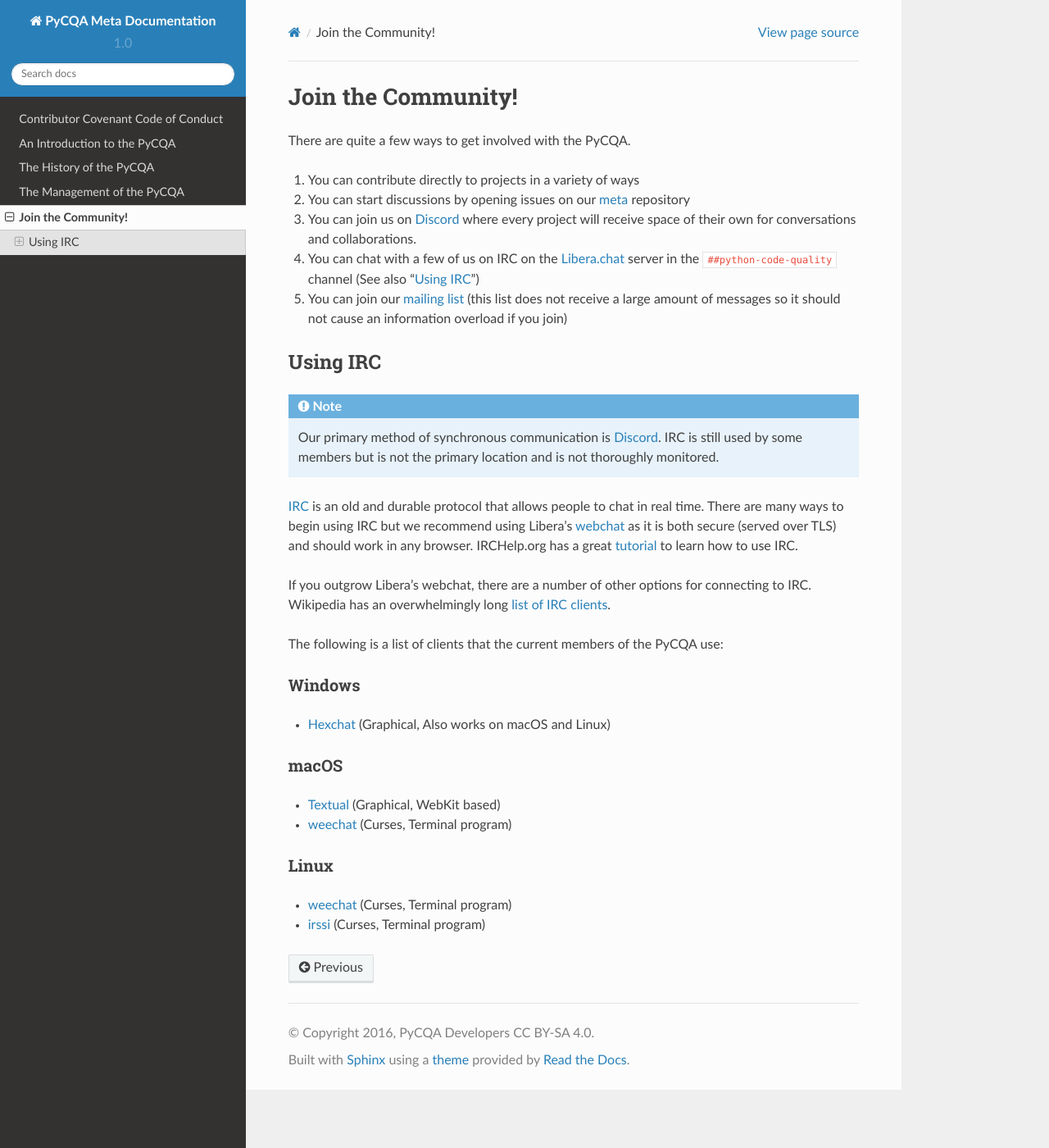
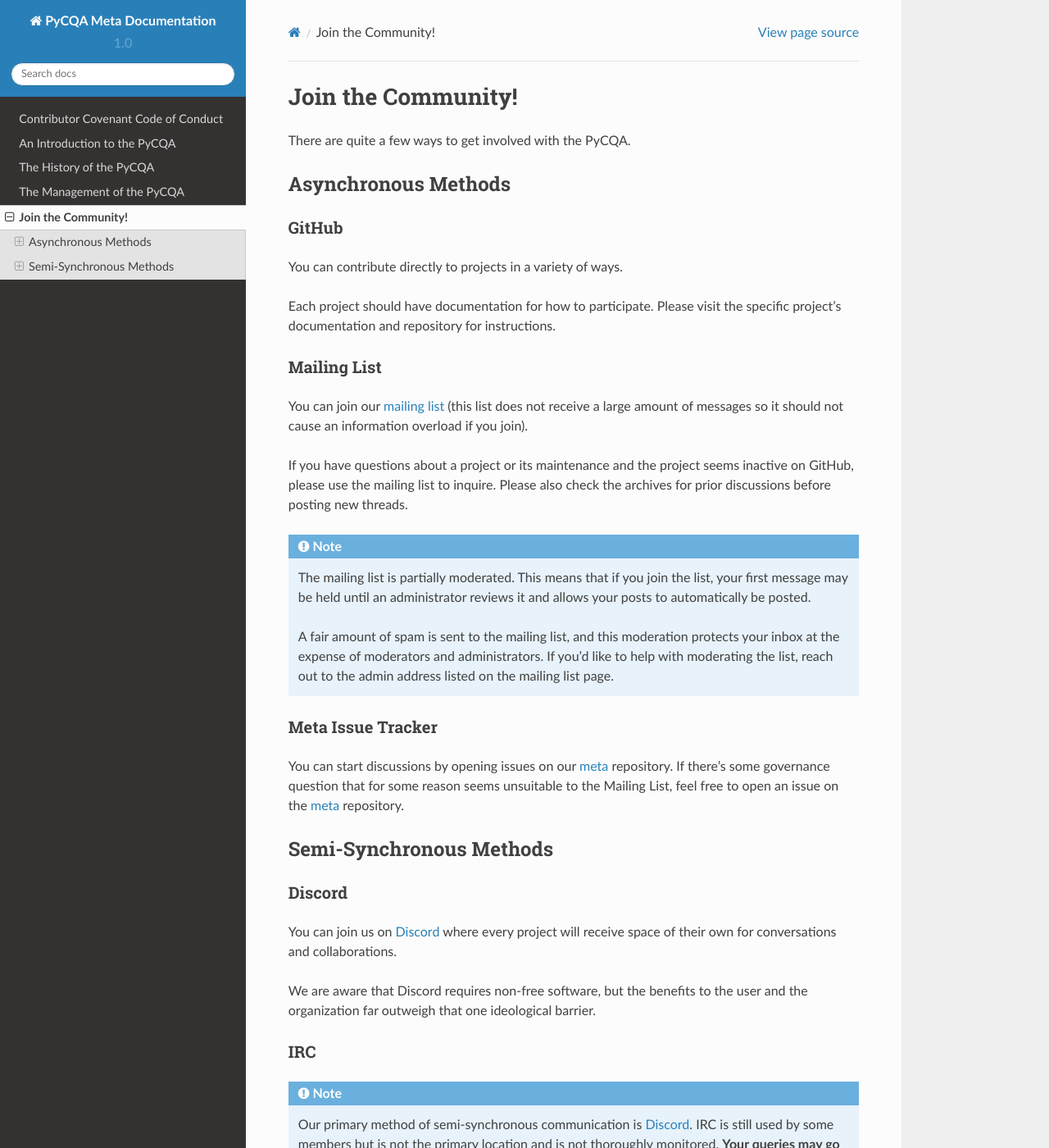
Before and after one commit to PyCQA/meta, a Sphinx documentation site: the page built from source/getting-in-touch.rst, in a window 1280 px wide and 1400 px high. Shown: the whole window at 82% size. Built offline with Sphinx 7.4.7 and the Read the Docs theme 2.0.0, drawn with Linux system fonts in a browser that asks for light colours; some of the changed text lies outside the part shown.

Commit message:
Restructure getting in touch

```diff
--- a/source/getting-in-touch.rst
+++ b/source/getting-in-touch.rst
@@ -4,29 +4,70 @@
 
 There are quite a few ways to get involved with the PyCQA.
 
-#. You can contribute directly to projects in a variety of ways
+Asynchronous Methods
+====================
 
-#. You can start discussions by opening issues on our meta_ repository
+GitHub
+------
 
-#. You can join us on Discord_ where every project will receive space of their
-   own for conversations and collaborations.
+You can contribute directly to projects in a variety of ways.
 
-#. You can chat with a few of us on IRC on the Libera.chat_ server in the
-   ``##python-code-quality`` channel (See also ":ref:`using-irc`")
+Each project should have documentation for how to participate. Please visit
+the specific project's documentation and repository for instructions.
 
-#. You can join our `mailing list`_ (this list does not receive a large amount
-   of messages so it should not cause an information overload if you join)
+Mailing List
+------------
+
+You can join our `mailing list`_ (this list does not receive a large amount
+of messages so it should not cause an information overload if you join).
+
+If you have questions about a project or its maintenance and the project seems
+inactive on GitHub, please use the mailing list to inquire. Please also check
+the archives for prior discussions before posting new threads.
+
+.. note::
+
+   The mailing list is partially moderated. This means that if you join the
+   list, your first message may be held until an administrator reviews it and
+   allows your posts to automatically be posted.
+
+   A fair amount of spam is sent to the mailing list, and this moderation
+   protects your inbox at the expense of moderators and administrators. If
+   you'd like to help with moderating the list, reach out to the admin address
+   listed on the mailing list page.
+
+Meta Issue Tracker
+------------------
+
+You can start discussions by opening issues on our meta_ repository. If
+there's some governance question that for some reason seems unsuitable to the
+Mailing List, feel free to open an issue on the meta_ repository.
+
+Semi-Synchronous Methods
+========================
+
+Discord
+-------
+
+You can join us on Discord_ where every project will receive space of their
+own for conversations and collaborations.
+
+We are aware that Discord requires non-free software, but the benefits to the
+user and the organization far outweigh that one ideological barrier.
 
 .. _using-irc:
 
-Using IRC
-=========
+IRC
+---
 
 .. note::
 
-   Our primary method of synchronous communication is Discord_. IRC is still
+   Our primary method of semi-synchronous communication is Discord_. IRC is still
    used by some members but is not the primary location and is not thoroughly
-   monitored.
+   monitored. **Your queries may go unanswered here.**
+
+You can chat with a few of us on IRC on the Libera.chat_ server in the
+``##python-code-quality`` channel (See also ":ref:`using-irc`")
 
 IRC_ is an old and durable protocol that allows people to chat in real time.
 There are many ways to begin using IRC but we recommend using Libera's
@@ -40,19 +81,19 @@
 The following is a list of clients that the current members of the PyCQA use:
 
 Windows
--------
++++++++
 
 - Hexchat_ (Graphical, Also works on macOS and Linux)
 
 macOS
------
++++++
 
 - Textual_ (Graphical, WebKit based)
 
 - weechat_ (Curses, Terminal program)
 
 Linux
------
++++++
 
 - weechat_ (Curses, Terminal program)
 
```
